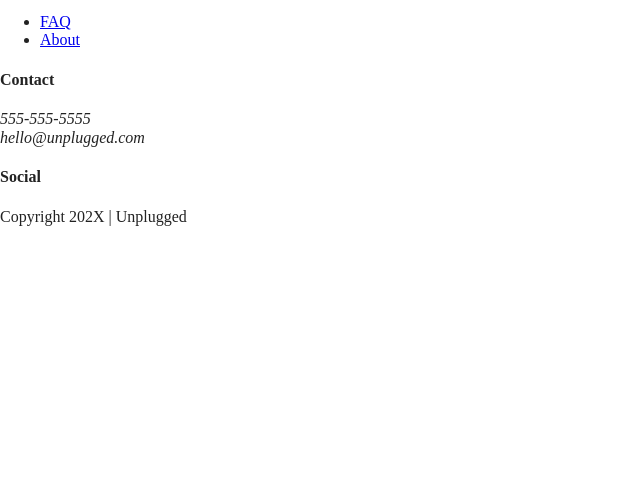
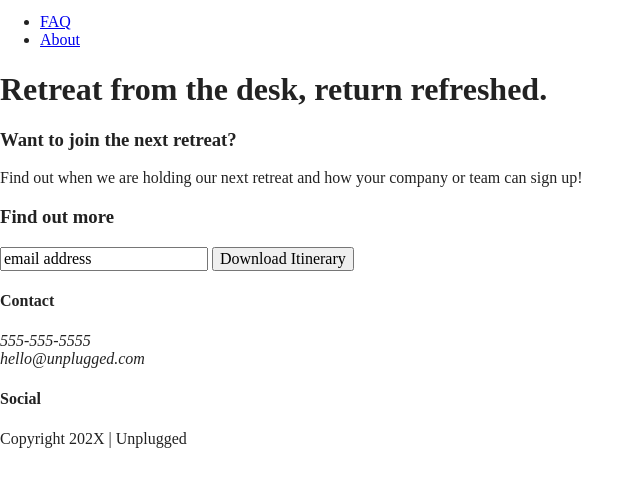
Before and after one commit to caitlinhinshaw/206-unplugged, a website built with Parcel: page index.html in a window 1280 px wide. Shown: the part 23-510 px from the top of the page, without its empty margins (0-644 px from the left). Built offline with nearby package versions, Linux system fonts and the light colour scheme.

Commit message:
Add first half of homepage content

```diff
--- a/index.html
+++ b/index.html
@@ -41,8 +41,22 @@
   </header>
   <main>
     <section>
+      <div class="content-wrapper">
+        <h1>Retreat from the desk, return refreshed.</h1>
+      </div>
     </section>
     <aside>
+      <div class="content-wrapper">
+        <div class="form-description">
+          <h3>Want to join the next retreat?</h3>
+          <p>Find out when we are holding our next retreat and how your company or team can sign up!</p>
+        </div>
+        <div class="form">
+          <h3>Find out more</h3>
+            <input type="text" name="name" value="email address">
+            <input type="button" value="Download Itinerary">
+        </div>
+      </div><!-- aside content wrapper ends -->
     </aside>
   </main>
   <footer>
```
